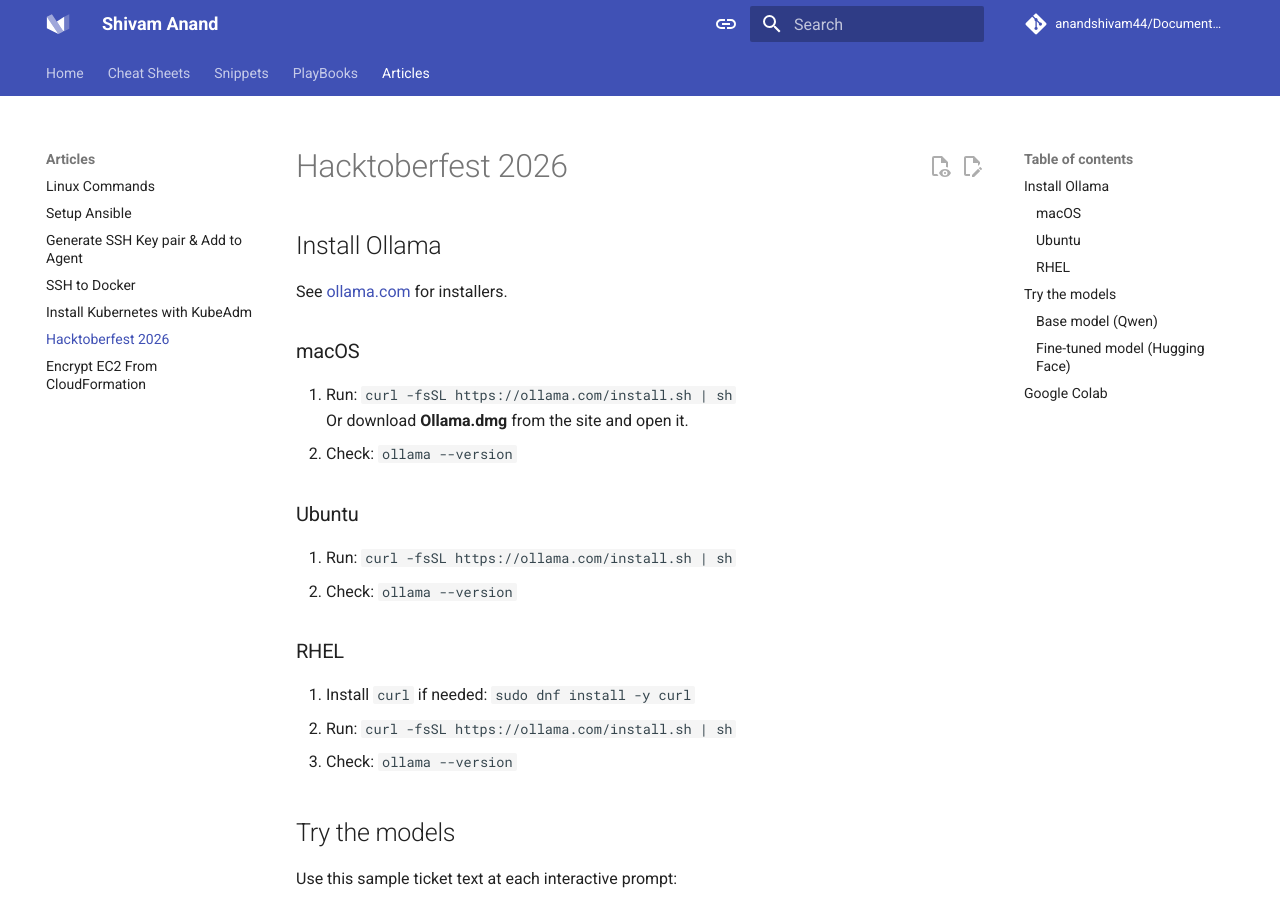
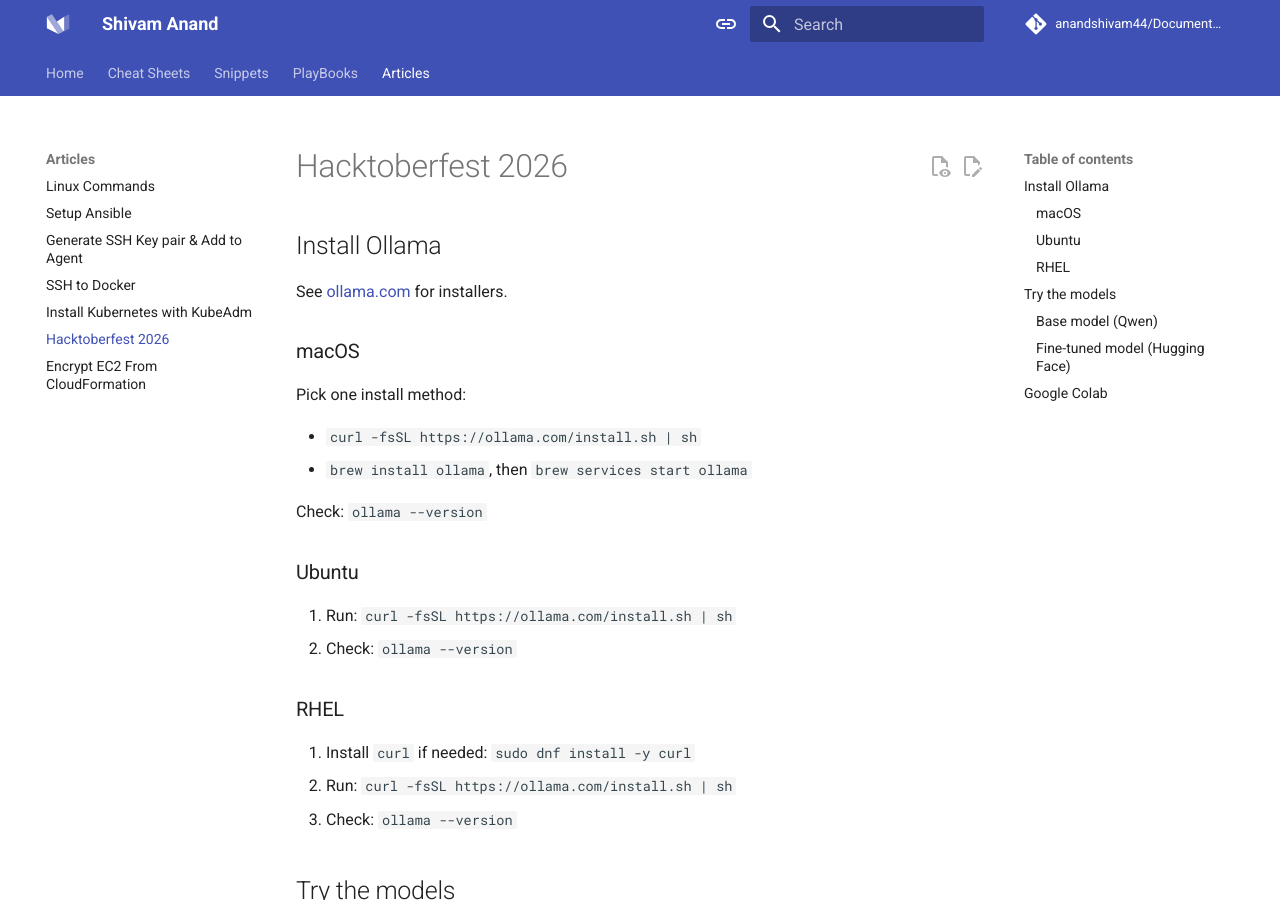
Before and after one commit to anandshivam44/Documentation, an MkDocs documentation site: the page built from docs/Tutorials/Hacktoberfest2026.md, in a window 1280 px wide and 900 px high. Built offline with MkDocs 1.6.1 and Material for MkDocs 9.7.7, drawn with Linux system fonts in a browser that asks for light colours; comment, search, counter and statistics services are not loaded.

Commit message:
docs: Add hacktoberfest-2026 redirect and brew install

```diff
--- a/docs/Tutorials/Hacktoberfest2026.md
+++ b/docs/Tutorials/Hacktoberfest2026.md
@@ -6,9 +6,12 @@
 
 ### macOS
 
-1. Run: `curl -fsSL https://ollama.com/install.sh | sh`
-   Or download **Ollama.dmg** from the site and open it.
-2. Check: `ollama --version`
+Pick one install method:
+
+- `curl -fsSL https://ollama.com/install.sh | sh`
+- `brew install ollama`, then `brew services start ollama`
+
+Check: `ollama --version`
 
 ### Ubuntu
 
```
Also changed, not shown: docs/hacktoberfest-2026.html (added, +9 -0 lines).
